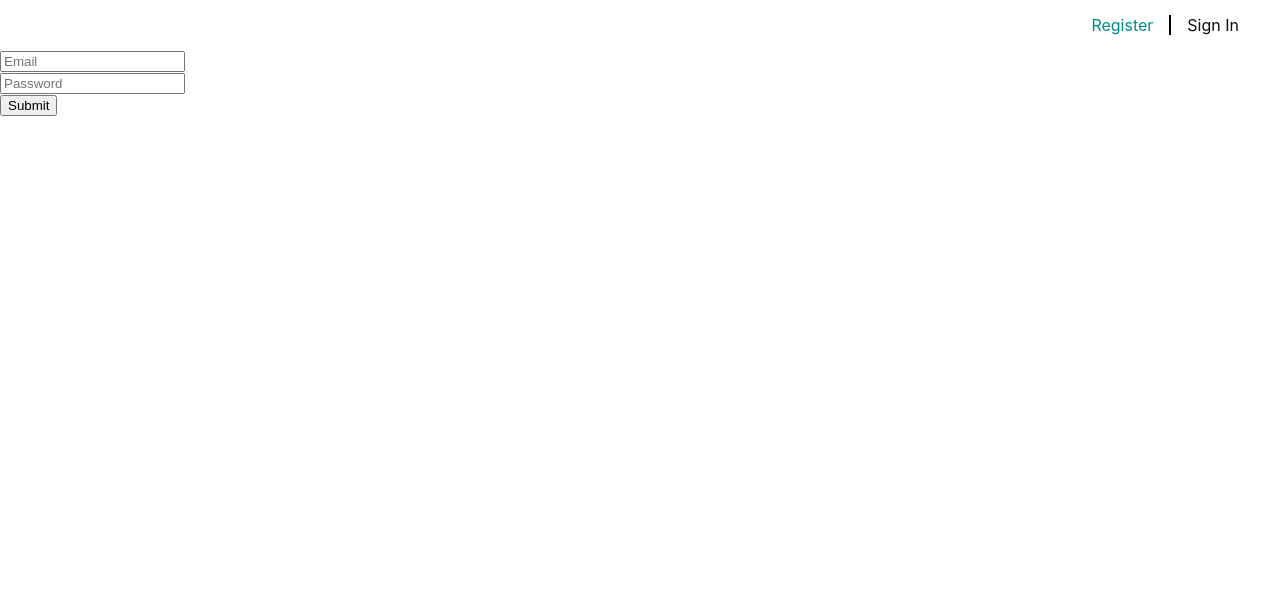
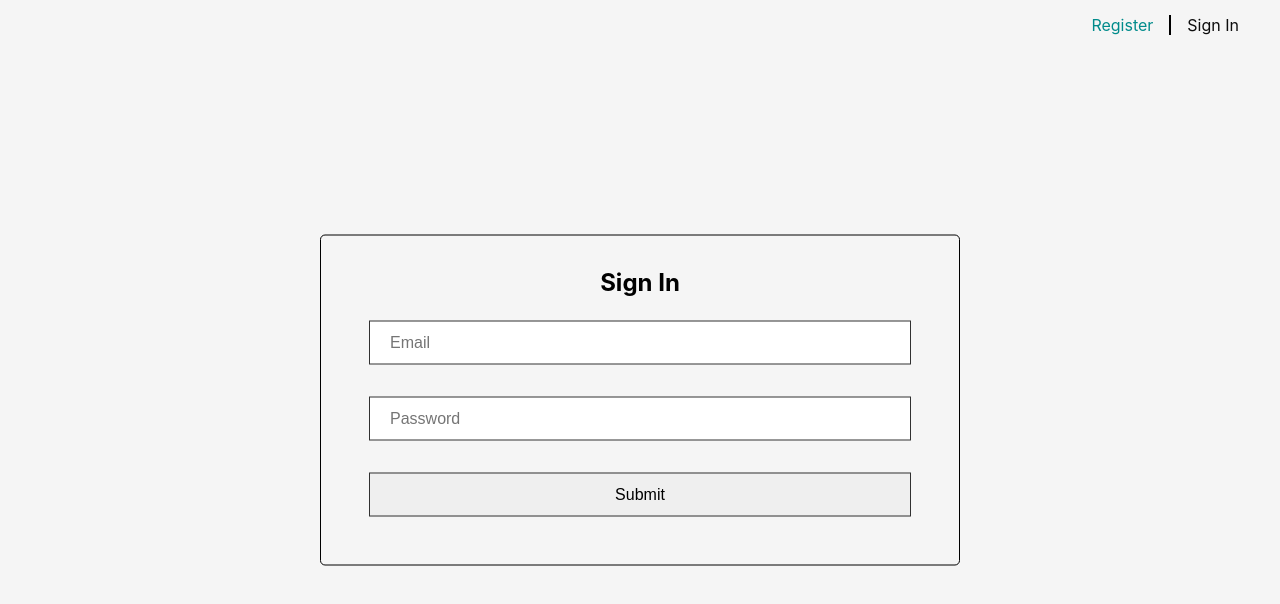
Before and after one commit to ParaLogia/ttp-stock-portfolio, a React (Create React App) app in the folder frontend/: page /#/login in a window 1280 px wide. Shown: the top 604 px of the page. Built offline with nearby package versions, Linux system fonts and the light colour scheme.

Commit message:
Style session forms

```diff
--- a/frontend/src/components/session/login_form.jsx
+++ b/frontend/src/components/session/login_form.jsx
@@ -1,5 +1,5 @@
-import React from 'react';
-import { withRouter } from 'react-router-dom';
+import React from 'react'
+import '../../styles/session.css'
 
 class LoginForm extends React.Component {
   constructor(props) {
@@ -45,28 +45,25 @@ class LoginForm extends React.Component {
 
   render() {
     return (
-      <div>
-        <form onSubmit={this.handleSubmit}>
-          <div>
+      <div className="session-form-container">
+        <h2>Sign In</h2>
+        <form className="session-form" onSubmit={this.handleSubmit}>
           <input type="email"
             value={this.state.email}
             onChange={this.update('email')}
             placeholder="Email"
           />
-            <br />
           <input type="password"
             value={this.state.password}
             onChange={this.update('password')}
             placeholder="Password"
           />
-            <br />
           <input type="submit" value="Submit" />
           {this.renderErrors()}
-          </div>
         </form>
       </div>
     );
   }
 }
 
-export default withRouter(LoginForm);
+export default LoginForm;
--- a/frontend/src/components/session/signup_form.jsx
+++ b/frontend/src/components/session/signup_form.jsx
@@ -1,5 +1,5 @@
 import React from 'react';
-import { withRouter } from 'react-router-dom';
+import '../../styles/session.css'
 
 class SignupForm extends React.Component {
   constructor(props) {
@@ -28,7 +28,7 @@ class SignupForm extends React.Component {
       password: this.state.password
     };
 
-    this.props.signup(user, this.props.history);
+    this.props.signup(user);
   }
 
   renderErrors() {
@@ -45,34 +45,30 @@ class SignupForm extends React.Component {
 
   render() {
     return (
-      <div className="signup-form-container">
-        <form onSubmit={this.handleSubmit}>
-          <div className="signup-form">
+      <div className="session-form-container">
+        <h2>Register</h2>
+        <form className="session-form" onSubmit={this.handleSubmit}>
           <input type="email"
             value={this.state.email}
             onChange={this.update('email')}
             placeholder="Email"
           />
-            <br />
           <input type="text"
             value={this.state.name}
             onChange={this.update('name')}
             placeholder="Name"
           />
-            <br />
           <input type="password"
             value={this.state.password}
             onChange={this.update('password')}
             placeholder="Password"
           />
-            <br />
           <input type="submit" value="Submit" />
           {this.renderErrors()}
-          </div>
         </form>
       </div>
     );
   }
 }
 
-export default withRouter(SignupForm);
+export default SignupForm;
--- a/frontend/src/styles/index.css
+++ b/frontend/src/styles/index.css
@@ -5,6 +5,16 @@ body {
     sans-serif;
   -webkit-font-smoothing: antialiased;
   -moz-osx-font-smoothing: grayscale;
+  position: relative;
+  height: 100vh;
+  width: 100%;
+  background-color: whitesmoke;
+}
+
+h1, h2, h3, h4, p, span, div, li, ul, ol {
+  margin: 0;
+  padding: 0;
+  list-style: none;
 }
 
 code {
@@ -30,3 +40,15 @@ a.active:hover {
   min-height: 100%;
   background-color: black;
 }
+
+input {
+  padding: 0.75em 1.25em;
+  font-size: 1em;
+  margin: 1em 0px;
+  border: 1px solid rgb(49, 49, 49);
+}
+
+input[type="submit"]:hover {
+  cursor: pointer;
+  background-color: lightgray;
+}
--- /dev/null
+++ b/frontend/src/styles/session.css
@@ -0,0 +1,24 @@
+.session-form-container {
+  position: absolute;
+  top: 50%;
+  left: 50%;
+  transform: translate(-50%, -50%);
+  padding: 2em 3em;
+  box-sizing: border-box;
+  width: 50%;
+  min-width: 22em;
+  border: 1px solid black;
+  border-radius: 5px;
+}
+
+.session-form-container h2 {
+  margin-bottom: 8px;
+  text-align: center;
+}
+
+.session-form {
+  width: 100%;
+  display: flex;
+  flex-direction: column;
+  align-items: stretch;
+}
```
Lines whose indentation alone changed are shown as unchanged.
